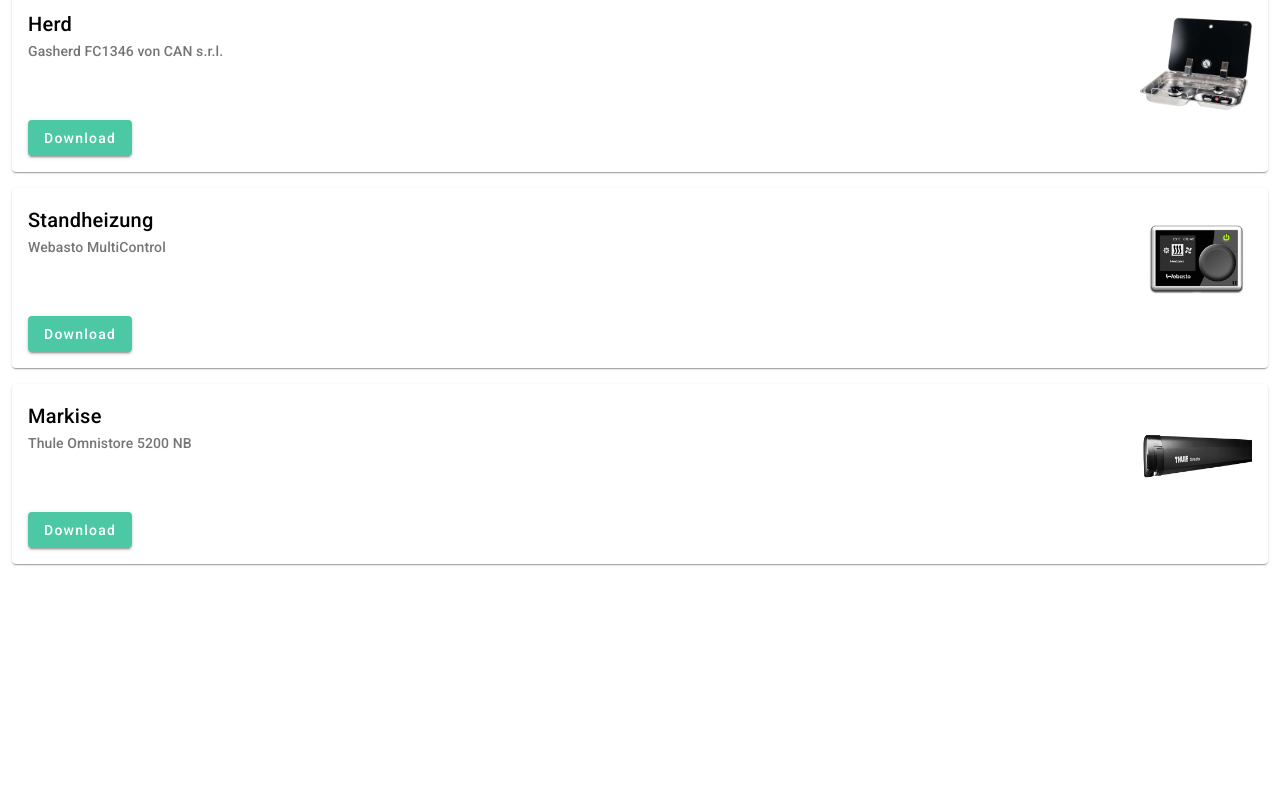
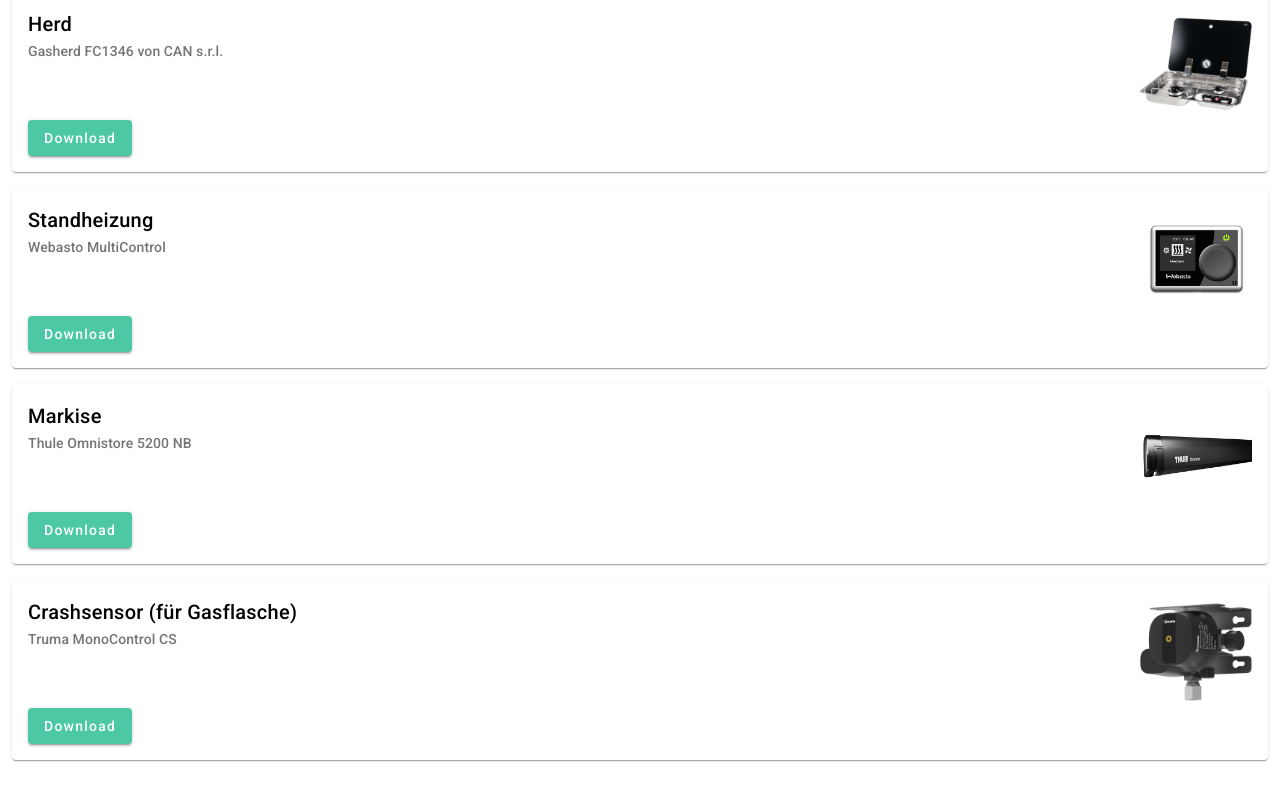
Before and after one commit to schuetzem78/rent-a-herby-frontend, an Angular app: page /rental in a window 1280 px wide. Shown: the part 1133-1933 px from the top of the page. Before the commit the page ends 1761 px from the top, so only its background shows below. Built offline with nearby package versions, Linux system fonts and the light colour scheme.

Commit message:
manual for gas crash sensor

```diff
--- a/src/app/rental/rental.component.html
+++ b/src/app/rental/rental.component.html
@@ -155,6 +155,26 @@
         </mat-card-content>
     </mat-card>
 
+    <mat-card>
+        <mat-card-header>
+          <mat-card-title-group>
+            <mat-card-title>Crashsensor (für Gasflasche)</mat-card-title>
+            <mat-card-subtitle>Truma MonoControl CS</mat-card-subtitle>
+            <img
+                mat-card-md-image
+                src="assets\manuals\gas-crash-sensor\truma-gas-crash-sensor.jpg"
+                alt="Picture from gas crash sensor">
+          </mat-card-title-group>
+        </mat-card-header>
+        <mat-card-content>
+            <a
+                mat-raised-button
+                target="_blank"
+                class="mat-raised-button"
+                href="assets\manuals\gas-crash-sensor\manual - truma-mono-control-cs-evo.pdf">Download</a>
+        </mat-card-content>
+    </mat-card>
+
     <br>
     <br>
 </div>
```
Also changed, not shown: src/assets/manuals/gas-crash-sensor/truma-gas-crash-sensor.jpg (added), 1 other file (tests, documents, lock files or other folders).
